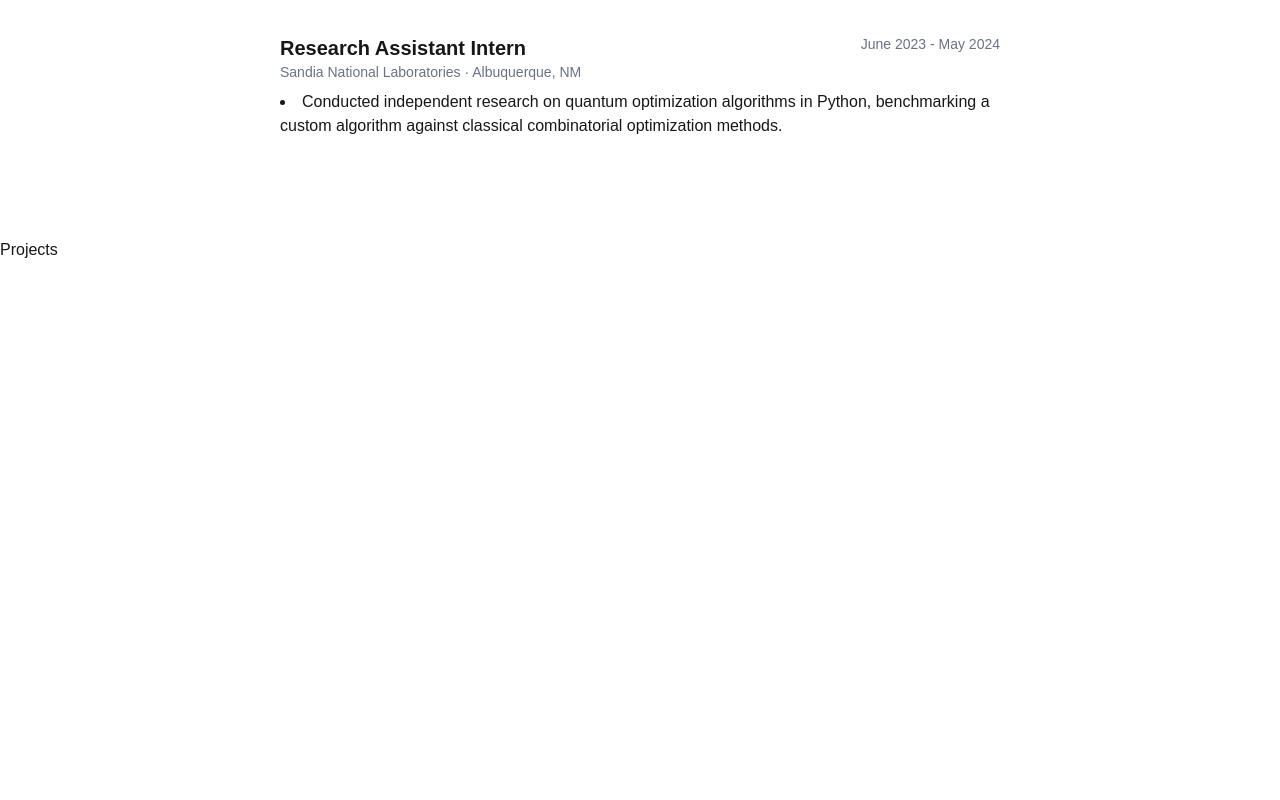
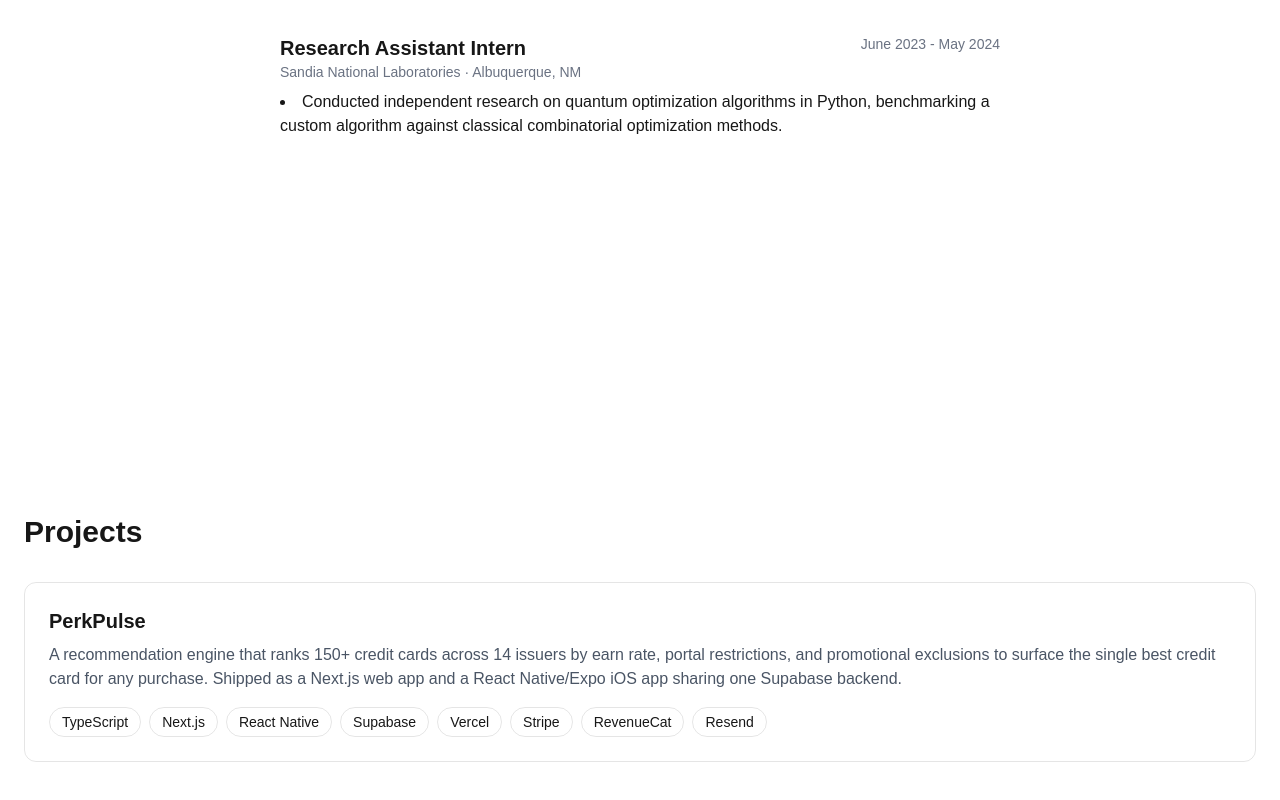
Before and after one commit to JoshuaFoate/portfolio-site, a Next.js app: page / in a window 1280 px wide. Shown: the part 2235-3035 px from the top of the page. Before the commit the page ends 2497 px from the top, so only its background shows below. Built offline with nearby package versions, Linux system fonts and the light colour scheme.

Commit message:
Create Projects component and add to page

```diff
--- a/src/app/page.tsx
+++ b/src/app/page.tsx
@@ -1,6 +1,7 @@
 import About from "@/components/About";
 import Experience from "@/components/Experience";
 import Hero from "@/components/Hero";
+import Projects from "@/components/Projects";
 
 export default function Home() {
   return (
@@ -8,7 +9,7 @@ export default function Home() {
       <Hero />
       <About />
       <Experience />
-      <section id="projects">Projects</section>
+      <Projects />
     </main>
   )
 }
--- /dev/null
+++ b/src/components/Projects.tsx
@@ -0,0 +1,40 @@
+const projects = [
+    {
+        name: "PerkPulse",
+        description: "A recommendation engine that ranks 150+ credit cards across 14 issuers by earn rate, portal restrictions, and promotional exclusions to surface the single best credit card for any purchase. Shipped as a Next.js web app and a React Native/Expo iOS app sharing one Supabase backend.",
+    stack: ["TypeScript", "Next.js", "React Native", "Supabase", "Vercel", "Stripe", "RevenueCat", "Resend"],
+    link: "https://github.com/JoshuaFoate/card-optimizer",
+  },
+];
+
+export default function Projects() {
+    return (
+        <section id="projects" className="min-h-screen flex flex-col justify-center px-6 max-2-3xl mx-auto">
+            <h2 className="text-3xl font-bold mb-8">Projects</h2>
+            <div className="flex flex-col gap-8">
+                {projects.map((project) => (
+                    <a
+                        key={project.name}
+                        href={project.link}
+                        target="_blank"
+                        rel="noopener noreferrer"
+                        className="block border border-black/10 rounded-xl p-6 hover:border-black/30 transition"
+                    >
+                        <h3 className="text-xl font-semibold">{project.name}</h3>
+                        <p className="mt-2 text-gray-600">{project.description}</p>
+                        <div className="flex flex-wrap gap-2 mt-4">
+                            {project.stack.map((tech) => (
+                                <span
+                                    key={tech}
+                                    className="px-3 py-1 rounded-full border border-black/10 text-sm"
+                                >
+                                    {tech}
+                                </span>
+                            ))}
+                        </div>
+                    </a>
+                ))}
+            </div>
+        </section>
+    );
+}
```
